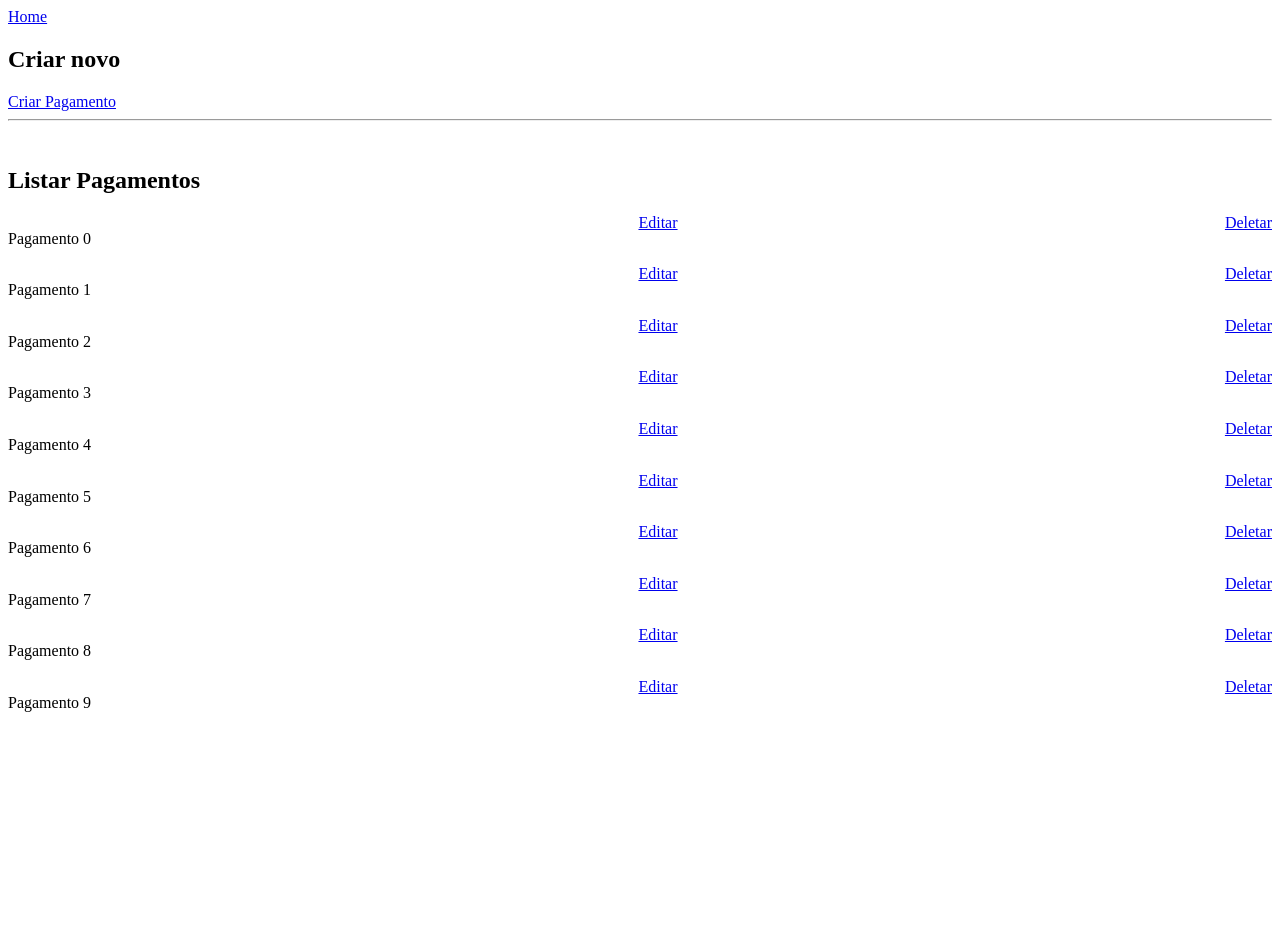
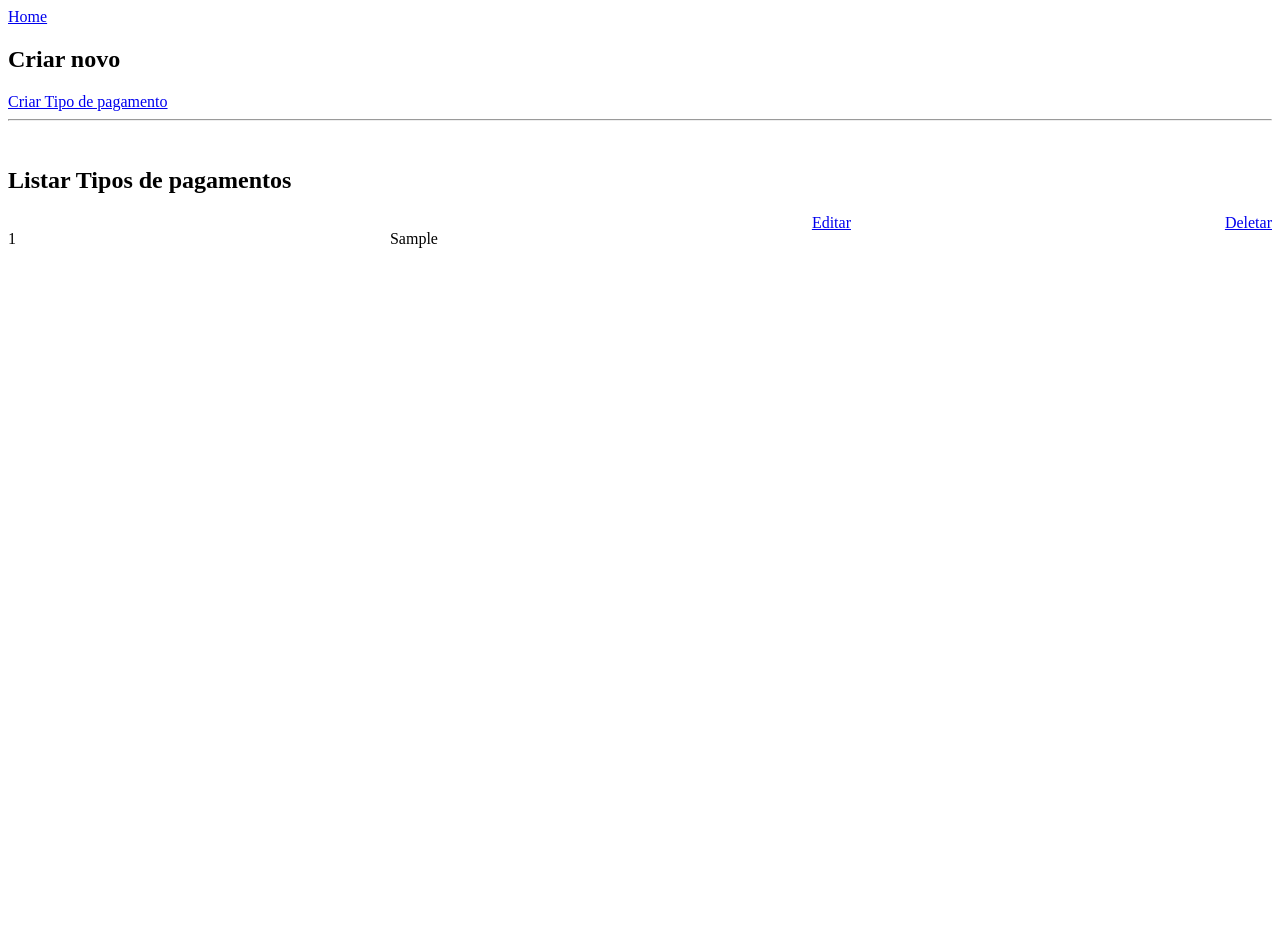
Before and after one commit to FabioMessias98/sistema-despesas, a PHP site: page /types_payment in a window 1280 px wide. After the commit the page ends 248 px from the top, so only its background shows below. Run offline with PHP 8.4, Linux system fonts and the light colour scheme; tables that the repository leaves empty or names only in its code hold one stand-in row (values such as "Sample post").

Commit message:
Corrigido formulario de tipos de pagament

```diff
--- a/types_payment/index.php
+++ b/types_payment/index.php
@@ -1,8 +1,11 @@
-<?php include( '../includes/header.php' ); ?>
+<?php
+    include( '../includes/header.php' );
+    include( '../TypesPayment.php' );
+?>
 
 <?php
-    $title_single = 'Pagamento';
-    $title_plural = 'Pagamentos';
+    $title_single = 'Tipo de pagamento';
+    $title_plural = 'Tipos de pagamentos';
 ?>
 
 <h2>
@@ -22,21 +25,29 @@
 </h2>
 
 <!-- loop -->
-<?php for( $i = 0; $i < 10; $i++ ) { ?>
+<?php
+    $types_payment = new TypesPayment();
+
+    foreach( $types_payment->findAll() as $type_payment ) :
+?>
     <div style="margin-bottom:.1rem;display:flex;justify-content:space-between">
         <p>
-            <?php echo $title_single . ' ' . $i; ?>
+            <?php echo $type_payment->id; ?>
         </p>
 
-        <a href="#">
+        <p>
+            <?php echo $type_payment->tipo; ?>
+        </p>
+
+        <a href="alter.php/?id=<?php echo $type_payment->id; ?>">
             Editar
         </a>
 
-        <a href="#">
+        <a href="delete.php/?id=<?php echo $type_payment->id; ?>">
             Deletar
         </a>
     </div>
-<?php } ?>
+<?php endforeach; ?>
 <!-- end loop -->
 
 <?php include( '../includes/footer.php' ); ?>
```
